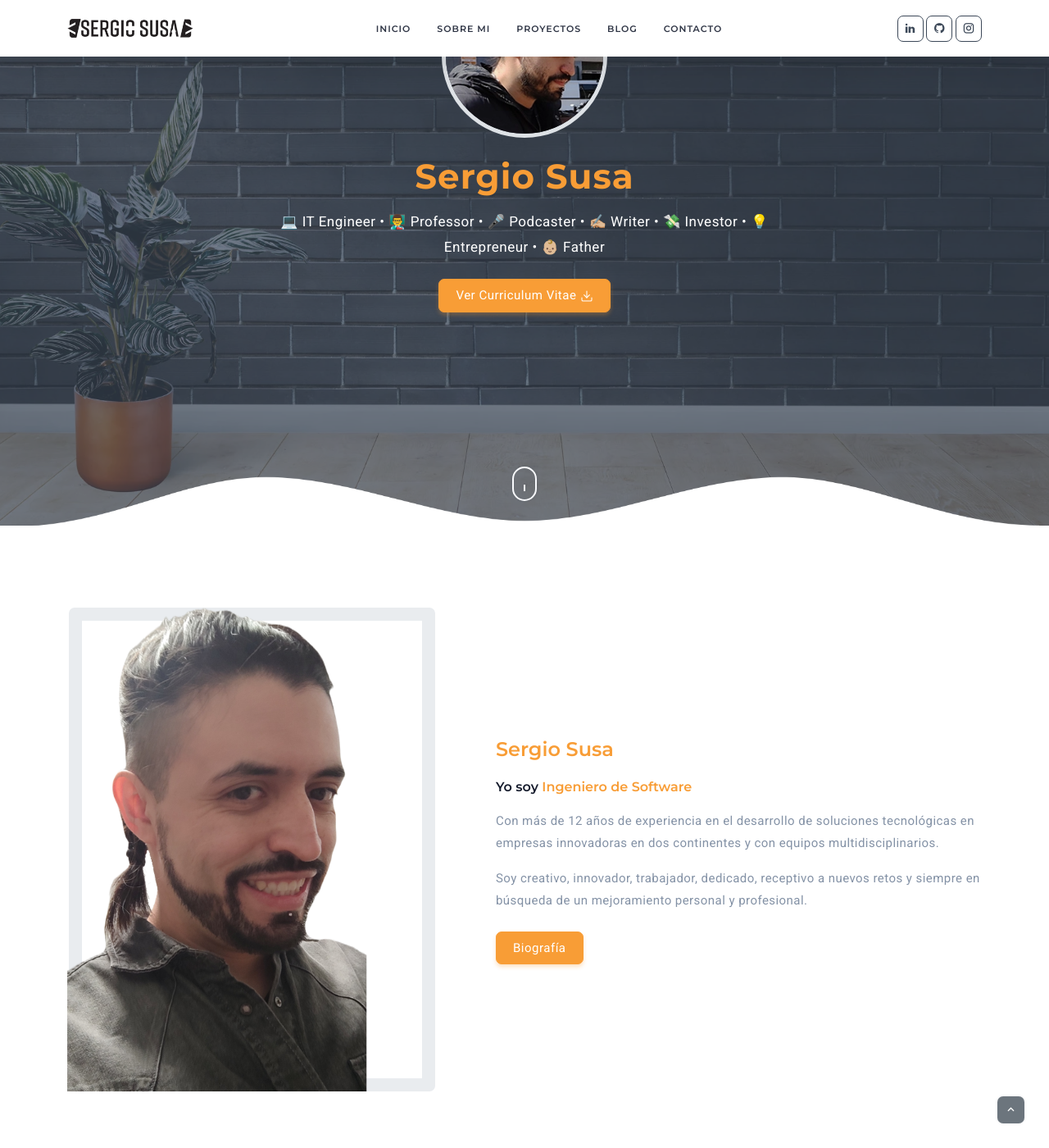
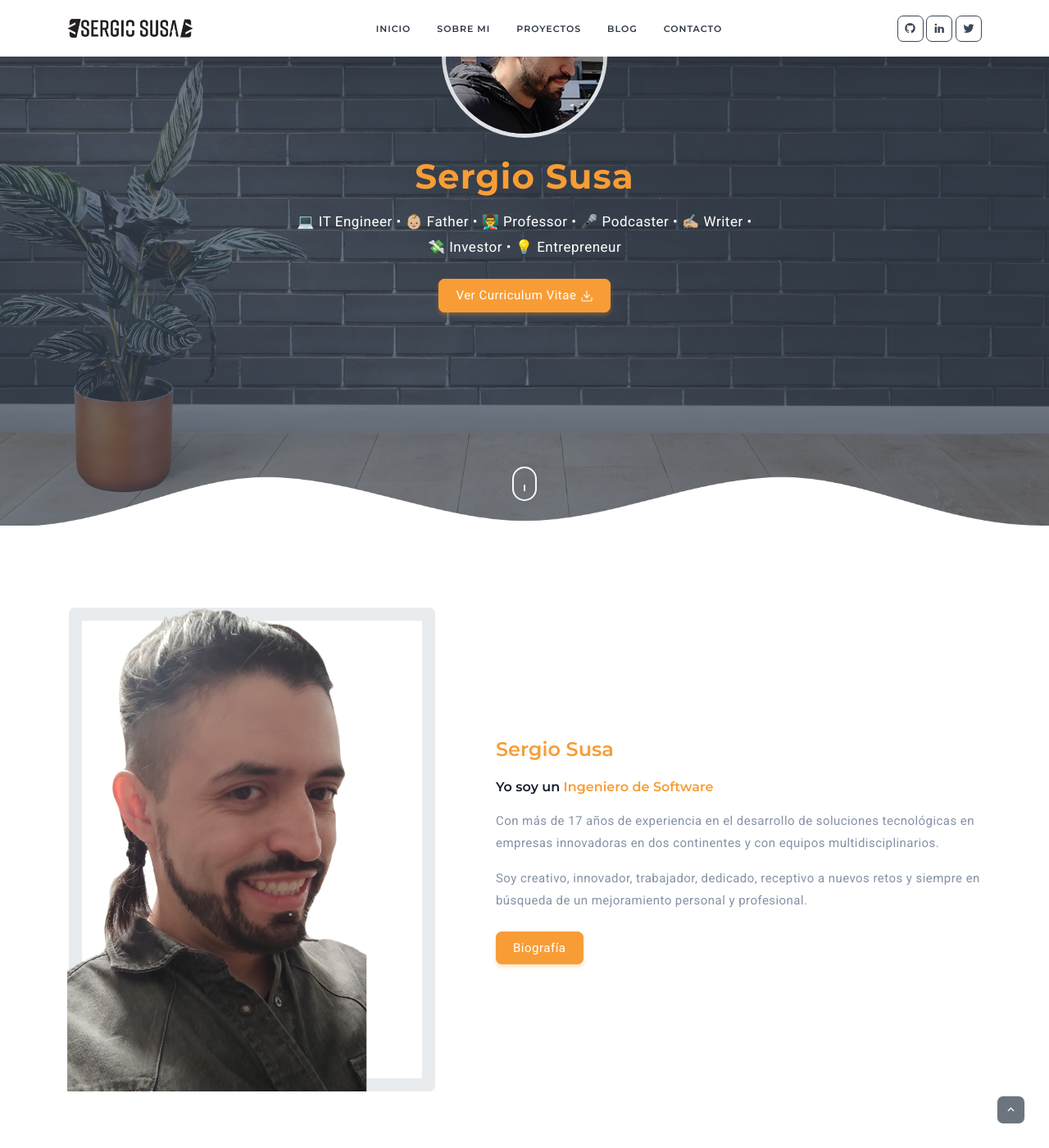
Before and after one commit to sergiosusa/sergiosusa.github.io, a Jekyll site: the page built from index.html, in a window 1280 px wide and 1400 px high, scrolled down 292 px. Shown: the whole window at 82% size. Built offline with Jekyll 4.4.1, drawn with Linux system fonts in a browser that asks for light colours; some of the changed text lies outside the part shown.

Commit message:
apdating blog

```diff
--- a/Gemfile
+++ b/Gemfile
@@ -21,3 +21,5 @@ end
 
 # Performance-booster for watching directories on Windows
 gem "wdm", "~> 0.1.1", :platforms => [:mingw, :x64_mingw, :mswin]
+
+gem "webrick", "~> 1.8"
--- a/_config.yml
+++ b/_config.yml
@@ -1,19 +1,19 @@
 title: Hola, soy Sergio Susa. Bienvenidos a mi página web.
 author: Sergio Susa
-iam: 💻 IT Engineer • 👨‍🏫 Professor • 🎤 Podcaster • ✍🏼 Writer • 💸 Investor • 💡 Entrepreneur • 👶🏼 Father
+iam: 💻 IT Engineer • 👶🏼 Father • 👨‍🏫 Professor • 🎤&nbsp;Podcaster • ✍🏼&nbsp;Writer • 💸&nbsp;Investor&nbsp;•&nbsp;💡&nbsp;Entrepreneur
 email: sergio@sergiosusa.com
 description: >- # this means to ignore newlines until "baseurl:"
-  Bienvenidos a mi página web personal, acá encontrarás información relevante sobre mi y además
-  algunas mis vivencias y en general todo lo que creo que va a ser de interés general.
-keywords: tecnología,programación,javascript,php,java,phyton,ingeniería,susa
+  Bienvenidos a mi página web personal, acá encontraréis todo lo que considero que podría ser de interés general y
+  algunos temas “friquis” que me gustaría compartir.
+keywords: tecnología,programación,javascript,php,java,phyton,ingeniería,susa,books
 baseurl: "" # the subpath of your site, e.g. /blog
 url: "https://sergiosusa.com" # the base hostname & protocol for your site, e.g. http://example.com
 
 twitter_url: https://twitter.com/sergiosusa
 github_url:  https://github.com/sergiosusa
-facebook_url: https://www.facebook.com/sergiosusa
+facebook_url:
 linkedin_url: https://www.linkedin.com/in/sergiosusa
-instagram_url: https://www.instagram.com/sergiosusa
+instagram_url:
 
 # Projects
 podcast-personal-title: ¿Qué me estás container?
--- a/_includes/navbar.html
+++ b/_includes/navbar.html
@@ -13,8 +13,6 @@
         <button class="navbar-toggler" type="button" data-bs-toggle="collapse" data-bs-target="#navbarCollapse" aria-controls="navbarCollapse" aria-expanded="false" aria-label="Toggle navigation">
             <span data-feather="menu" class="fea icon-md"></span>
         </button><!--end button-->
-
-
 
         <div class="collapse navbar-collapse" id="navbarCollapse">
             <ul id="navbar-navlist" class="navbar-nav {% if page.url contains '/blog/' or page.layout == 'post' %} navbar-nav-link {% endif %} mx-auto">
@@ -38,9 +36,7 @@
             </ul>
             {{  }}
             <ul class="list-unstyled mb-0 mt-2 mt-sm-0 social-icon {% if page.url != '/blog/' and page.layout != 'post' and page.layout!= 'category' %} light-social-icon {% endif %}">
-                <li class="list-inline-item"><a href="{{ site.linkedin_url }}" target="_blank"><i class="mdi mdi-linkedin"></i></a></li>
-                <li class="list-inline-item"><a href="{{ site.github_url }}" target="_blank"><i class="mdi mdi-github-circle"></i></a></li>
-                <li class="list-inline-item"><a href="{{ site.instagram_url }}" target="_blank"><i class="mdi mdi-instagram"></i></a></li>
+                {% include social_icons.html %}
             </ul>
         </div>
     </div><!--end container-->
--- a/_includes/social_icons.html
+++ b/_includes/social_icons.html
@@ -1,5 +1,15 @@
-<li class="list-inline-item"><a href="{{ site.github_url }}" target="_blank"><i class="mdi mdi-github-circle"></i></a></li>
-<li class="list-inline-item"><a href="{{ site.linkedin_url }}" target="_blank"><i class="mdi mdi-linkedin"></i></a></li>
-<li class="list-inline-item"><a href="{{ site.instagram_url }}" target="_blank"><i class="mdi mdi-instagram"></i></a></li>
-<li class="list-inline-item"><a href="{{ site.twitter_url }}" target="_blank"><i class="mdi mdi-twitter"></i></a></li>
-<li class="list-inline-item"><a href="{{ site.facebook_url }}" target="_blank"><i class="mdi mdi-facebook"></i></a></li>
+{% if site.github_url %}
+    <li class="list-inline-item"><a href="{{ site.github_url }}" target="_blank"><i class="mdi mdi-github-circle"></i></a></li>
+{% endif %}
+{% if site.linkedin_url %}
+    <li class="list-inline-item"><a href="{{ site.linkedin_url }}" target="_blank"><i class="mdi mdi-linkedin"></i></a></li>
+{% endif %}
+{% if site.instagram_url %}
+    <li class="list-inline-item"><a href="{{ site.instagram_url }}" target="_blank"><i class="mdi mdi-instagram"></i></a></li>
+{% endif %}
+{% if site.twitter_url %}
+    <li class="list-inline-item"><a href="{{ site.twitter_url }}" target="_blank"><i class="mdi mdi-twitter"></i></a></li>
+{% endif %}
+{% if site.facebook_url %}
+    <li class="list-inline-item"><a href="{{ site.facebook_url }}" target="_blank"><i class="mdi mdi-facebook"></i></a></li>
+{% endif %}
--- a/_layouts/category.html
+++ b/_layouts/category.html
@@ -3,7 +3,7 @@ layout: main
 ---
 
 <!-- Home Start -->
-<section class="bg-half d-table w-100" style="background: url('{{site.baseurl}}/assets/images/blog/blog-header.jpg')center center;">
+<section class="bg-half d-table w-100" style="background: url('{{site.baseurl}}/assets/images/blog/blog-header.webp')center center;">
     <div class="bg-overlay bg-overlay-white"></div>
     <div class="container">
         <div class="row mt-5 justify-content-center">
--- a/blog/index.html
+++ b/blog/index.html
@@ -4,7 +4,7 @@ title: Blog
 ---
 
 <!-- Home Start -->
-<section class="bg-half d-table w-100" style="background: url('{{site.baseurl}}/assets/images/blog/blog-header.jpg')center center;">
+<section class="bg-half d-table w-100" style="background: url('{{site.baseurl}}/assets/images/blog/blog-header.webp')center center;">
     <div class="bg-overlay bg-overlay-white"></div>
     <div class="container">
         <div class="row mt-5 justify-content-center">
--- a/index.html
+++ b/index.html
@@ -45,8 +45,8 @@ layout: main
             <div class="col-lg-7 col-md-7 mt-4 pt-2 mt-sm-0 pt-sm-0">
                 <div class="section-title mb-0 ms-lg-5 ms-md-3">
                     <h4 class="title text-primary mb-3">{{ site.author }}</h4>
-                    <h6 class="designation mb-3">Yo soy <span class="text-primary">Ingeniero de Software</span></h6>
-                    <p class="text-muted">Con más de 12 años de experiencia en el desarrollo de soluciones tecnológicas en empresas innovadoras en dos continentes y con equipos multidisciplinarios.</p>
+                    <h6 class="designation mb-3">Yo soy un <span class="text-primary">Ingeniero de Software</span></h6>
+                    <p class="text-muted">Con más de <script>document.write(new Date().getFullYear() - 2007)</script>  años de experiencia en el desarrollo de soluciones tecnológicas en empresas innovadoras en dos continentes y con equipos multidisciplinarios.</p>
                     <p class="text-muted">
                         Soy creativo, innovador, trabajador, dedicado, receptivo a nuevos retos y siempre en búsqueda de un mejoramiento personal y profesional.
                     </p>
@@ -69,7 +69,7 @@ layout: main
                             <div class="title-line"></div>
                         </div>
                     </div>
-                    <p class="text-muted mx-auto para-desc mt-5 mb-0">Todos tenemos nuestro lado friki, a esto me dedico en mi tiempo libre.</p>
+                    <p class="text-muted mx-auto para-desc mt-5 mb-0">Todos tenemos nuestro lado friqui, a esto me dedico en mi tiempo libre.</p>
                 </div>
             </div><!--end col-->
         </div><!--end row-->
```
Also changed, not shown: Gemfile.lock, README.md, assets/images/blog/blog-header.webp (added).
